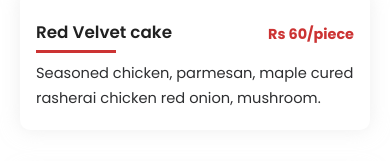
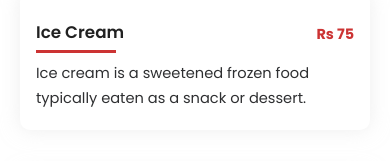
Before and after one commit to Jaseem-v/eatiz, a website: page index.html in a window 390 px wide. Shown: the part 4111-4272 px from the top of the page. Drawn offline with nearby package versions, Linux system fonts and the light colour scheme.

```diff
--- a/index.html
+++ b/index.html
@@ -410,16 +410,17 @@
                     <div class="col-md-4 col-lg-4 col-sm-6 col-12 menu__single-item dessert ">
                         <div class="menu__item">
                             <div class="menu__img-box">
-                                <img src="assets/img/menu/menu_18.jpg" alt="">
+                                <img src="assets/img/menu/menu_7.jpg" alt="">
                             </div>
                             <div class="menu__details">
                                 <div class="menu__price-n-stars">
-                                    <h3 class="menu__title">Red Velvet cake</h3>
-                                    <h5 class="menu__price"><span> Rs 60/piece </span></h5>
+                                    <h3 class="menu__title">Ice Cream</h3>
+                                    <h5 class="menu__price"><span> Rs 75 </span></h5>
                                 </div>
                                 <div class="menu__hr"></div>
-                                <p class="paragraph menu__description">Seasoned chicken, parmesan, maple cured rasherai
-                                    chicken red onion, mushroom.</p>
+                                <p class="paragraph menu__description">Ice cream is a sweetened frozen food typically
+                                    eaten as a snack or dessert.
+                                </p>
                             </div>
                         </div>
                     </div>
```
